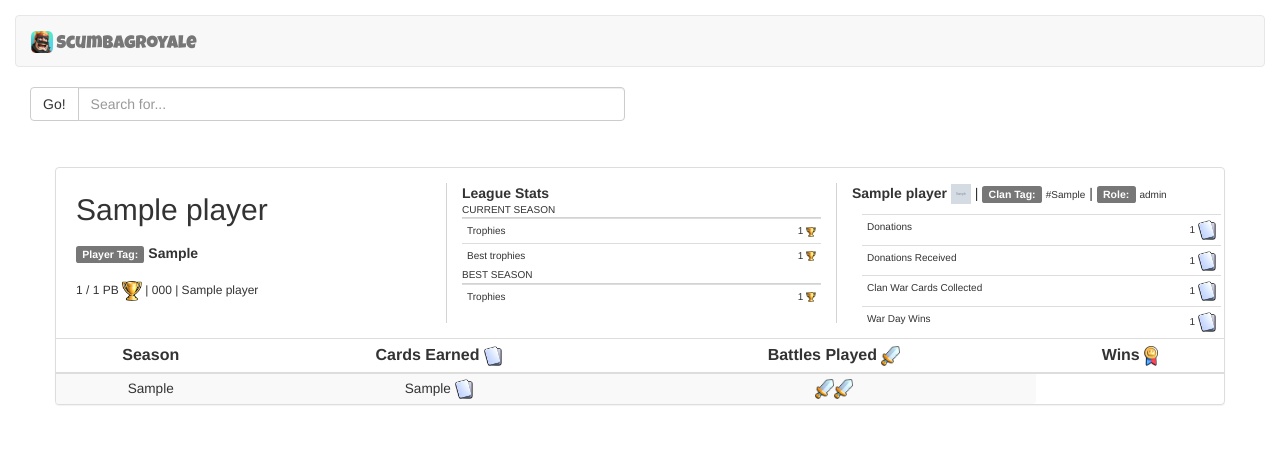
After one commit to weabreus/scumbagroyale, a Django app: template clanwar/templates/clanwar/player_participation.html in a window 1280 px wide. The commit adds this page. Shown: the top 464 px of the page. Run offline with Django 3.2, Linux system fonts and the light colour scheme; the template is opened without the code that fills it: values that come from a table or form of the project are taken from there, others are empty; tables that the repository leaves empty hold one stand-in row (values such as "Sample post"); grey boxes marked "Sample" are stand-in pictures; some libraries are stand-ins or nearby versions.

Commit message:
Changes to player detail information and CSS.

```diff
--- a/clanwar/static/css/clanwar.css
+++ b/clanwar/static/css/clanwar.css
@@ -55,6 +55,23 @@ h3 {
   padding-left: 20px;
 }
 
-h5 {
-  padding-left: 40px;
+.table-btn {
+    border: none;
+    background-color: inherit;
+    padding: 0;
+    margin: 0;
+    font-size: inherit;
+    cursor: pointer;
+    display: inline-block;
+
 }
+
+form {
+  padding: 0;
+  margin: 0;
+
+}
+
+.player-separator {
+  border-left: 1px solid lightgrey;
+}
--- /dev/null
+++ b/clanwar/templates/clanwar/player_participation.html
@@ -0,0 +1,139 @@
+{% extends 'clanwar/base.html' %}
+
+{% block content %}
+<form method='GET' action="{% url 'war_participation' %}">
+  <div class="col-lg-6">
+    <div class="input-group">
+      <span class="input-group-btn">
+        <button type="submit" class="btn btn-default" type="button">Go!</button>
+      </span>
+      <input name='clan_tag' type="text" class="form-control" placeholder="Search for...">
+    </div>
+  </div>
+</form>
+<br/>
+<br/>
+{% if participation == 'Invalid Input. Please provide a valid Clan Tag.' %}
+
+  <h5 id="warning"><span class="label label-warning">Warning</span>  {{ player_info }}</h5>
+
+{% else %}
+<div id='participations'>
+
+    <div class="panel panel-default">
+      <div class="panel-body container">
+        {% for player in player_info %}
+        <div class="row">
+          <div class="col-md-4 col-md-4 col-md-4">
+            <div class="row" style="padding-left: 20px">
+
+                <h2 style="margin-top: 10px;">{{ player.name }}</h2>
+
+            </div>
+            <div class="row" style="padding-left: 20px">
+
+                <h5><span class="label label-default">Player Tag:</span><strong> {{ player.player_tag }}</strong></h5>
+
+            </div>
+            <div class="row" style="padding-left: 20px">
+              <div id="trophies">
+                <h6>{{ player.trophies }} / {{ player.max_trophies }} PB <img src="../static/images/trophies.png" height="20" width="20"> | {{ player.arena_number }} | {{ player.arena_name }}</h6>
+              </div>
+            </div>
+        </div>
+        <div class="col-md-4 col-md-4 col-md-4 player-separator" style="height: 140px">
+          <p style="margin: 0;"><strong>League Stats</strong></p>
+          <p style="font-size: 10px; border-bottom: 1px solid lightgrey; margin: 0;">CURRENT SEASON</p>
+          <table class="table table-condensed" style="width: 100%; padding: 0; margin: 0;">
+            <tr>
+              <td style="font-size: 10px;">Trophies</td>
+              <td style="text-align: right; font-size: 10px">{{ player.trophies}} <img src="../static/images/trophies.png" height="10" width="10"></td>
+            <tr>
+            <tr>
+              <td style="font-size: 10px;">Best trophies</td>
+              <td style="text-align: right; font-size: 10px">{{ player.current_best_trophies }} <img src="../static/images/trophies.png" height="10" width="10"></td>
+            <tr>
+          </table>
+          <p style="font-size: 10px; border-bottom: 1px solid lightgrey; margin: 0;">BEST SEASON</p>
+          <table class="table table-condensed" style="width: 100%; padding: 0; margin: 0;">
+            <tr>
+              <td style="font-size: 10px;">Trophies</td>
+              <td style="text-align: right; font-size: 10px">{{ player.best_season_trophies }} <img src="../static/images/trophies.png" height="10" width="10"></td>
+            <tr>
+          </table>
+        </div>
+        <div class="col-md-4 col-md-4 col-md-4 player-separator" style="height: 140px">
+          <p style="margin: 0;"><strong>{{ player.clan_name }} <img src={{ player.clan_img }} height="20" width="20"></strong> | <span class="label label-default">Clan Tag:</span> <span style="font-size: 10px">#{{ player.clan_tag }}</span> | <span class="label label-default">Role:</span> <span style="font-size: 10px"> {{ player.role }}</span></p>
+          <table class="table table-condensed" style="width: 100%; padding: 0; margin: 10px;">
+            <tr>
+              <td style="font-size: 10px;">Donations</td>
+              <td style="text-align: right; font-size: 10px">{{ player.donations }} <img src="../static/images/cw-cards.png" height="20" width="18.1081081"></td>
+            <tr>
+              <tr>
+                <td style="font-size: 10px;">Donations Received</td>
+                <td style="text-align: right; font-size: 10px">{{ player.donatios_received }} <img src="../static/images/cw-cards.png" height="20" width="18.1081081"></td>
+              <tr>
+            <tr>
+              <td style="font-size: 10px;">Clan War Cards Collected</td>
+              <td style="text-align: right; font-size: 10px">{{ player.clan_cards_collected }} <img src="../static/images/cw-cards.png" height="20" width="18.1081081"></td>
+            <tr>
+            <tr>
+              <td style="font-size: 10px;">War Day Wins</td>
+              <td style="text-align: right; font-size: 10px">{{ player.war_day_wins }} <img src="../static/images/cw-cards.png" height="20" width="18.1081081"></td>
+            <tr>
+          </table>
+        </div>
+      </div>
+        {% endfor %}
+      </div>
+    <table class=" table table-striped table-condensed text-center table-hover border">
+      <thead>
+        <tr class="text-center">
+          <th class="text-center">Season</th>
+          <th class="text-center">Cards Earned  <img src="../static/images/cw-cards.png" height="20" width="18.1081081"></th>
+          <th class="text-center">Battles Played <img src="../static/images/cw-battle.png" height="20" width="18.782609"></th>
+          <th class="text-center">Wins <img src="../static/images/cw-war-win.png" height="20" width="13.939759"></th>
+        </tr>
+      </thead>
+      <tbody>
+        {%for war in participation %}
+            {% if war.battles_played == "0" %}
+              <tr class="text-center small danger">
+                <td><strong>{{ war.season }}</strong></td>
+                <td><strong>{{ war.cards_earned }} <img src="../static/images/cw-cards.png" height="20" width="18.1081081"></strong></td>
+                <td><strong><img src="../static/images/cw-war-yet.png" height="20" width="13.939759"></strong></td>
+                <td><strong><img src="../static/images/cw-war-yet.png" height="20" width="13.939759"></strong></td>
+              </tr>
+            {% else %}
+              <tr class="text-center small">
+                <td>{{ war.season }}</td>
+                <td>{{ war.cards_earned }} <img src="../static/images/cw-cards.png" height="20" width="18.1081081"></td>
+                {% if war.battles_played == "1" %}
+                <td><img src="../static/images/cw-battle.png" height="20" width="18.782609"></td>
+                {% else %}
+                <td><img src="../static/images/cw-battle.png" height="20" width="18.782609"><img src="../static/images/cw-battle.png" height="20" width="18.782609"></td>
+                {% endif %}
+                {% if war.battles_played == "1" %}
+                  {% if war.wins == "1"%}
+                    <td><img src="../static/images/cw-war-win.png" height="20" width="13.939759"></td>
+                  {% else %}
+                    <td><img src="../static/images/cw-war-loss.png" height="20" width="13.939759"></td>
+                  {% endif %}
+                {% elif war.battles_played == "2" %}
+                  {% if war.wins == "2"%}
+                    <td><img src="../static/images/cw-war-win.png" height="20" width="13.939759"><img src="../static/images/cw-war-win.png" height="20" width="13.939759"></td>
+                  {% elif war.wins == "1" %}
+                    <td><img src="../static/images/cw-war-win.png" height="20" width="13.939759"><img src="../static/images/cw-war-loss.png" height="20" width="13.939759"></td>
+                  {% else %}
+                    <td><img src="../static/images/cw-war-loss.png" height="20" width="13.939759"><img src="../static/images/cw-war-loss.png" height="20" width="13.939759"></td>
+                  {% endif %}
+                {% endif %}
+              </tr>
+            {% endif %}
+        {% endfor %}
+      </tbody>
+    </table>
+  </div>
+</div>
+{% endif %}
+{% endblock %}
--- a/clanwar/urls.py
+++ b/clanwar/urls.py
@@ -5,4 +5,5 @@ urlpatterns = [
     url(r'^$', views.homepage, name='homepage'),
     url(r'^clanwar/participation$', views.war_participation, name='war_participation'),
     url(r'^clanwar/participation_query$', views.war_paticipation_query, name='war_participation_query'),
+    url(r'^clanwar/player_participation$', views.player_participation, name='player_participation'),
 ]
```
Also changed, not shown: clanwar/models.py (+123 -0 lines), clanwar/templates/clanwar/war_participation.html (+12 -2 lines), clanwar/views.py (+9 -1 lines), clanwar/migrations/0002_player.py (added), clanwar/migrations/0003_auto_20180528_2300.py (added), clanwar/migrations/0004_auto_20180528_2355.py (added), clanwar/migrations/0005_auto_20180529_1059.py (added), clanwar/migrations/0006_auto_20180529_1101.py (added), clanwar/static/images/challenger3.png (added), clanwar/static/images/trophies.png (added).
